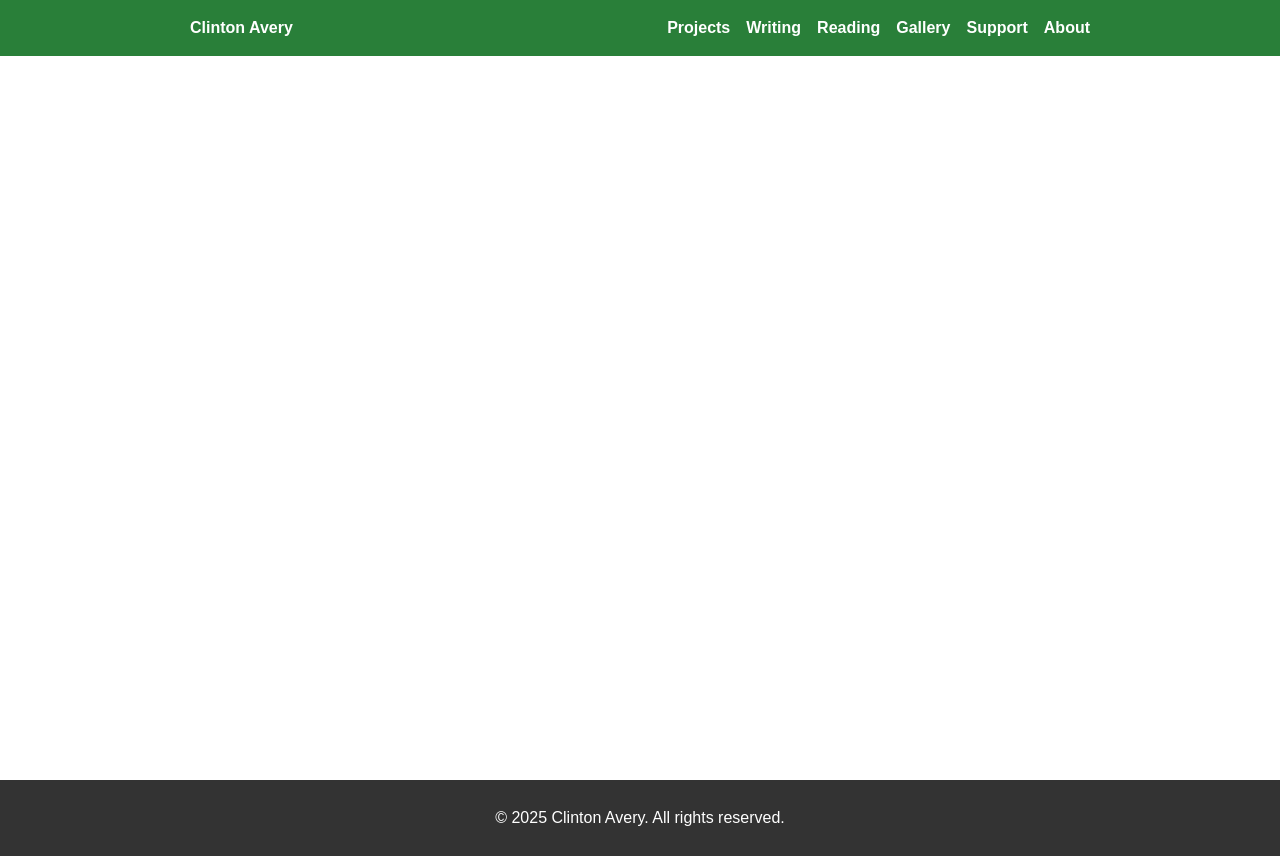
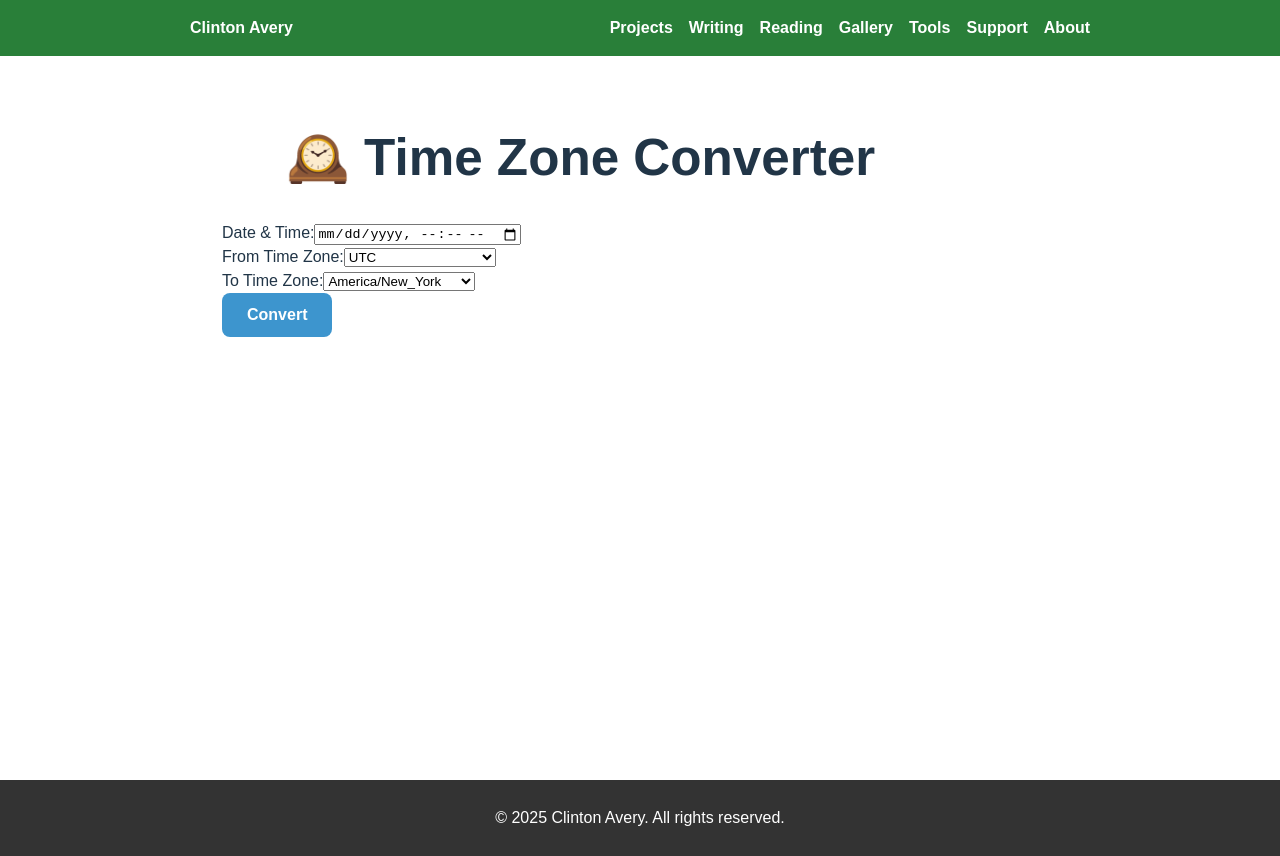
Before and after one commit to avEggHead/clintonjaverydotcom, a React (Vite) app in the folder clintonjavery/: page /tools/timezone in a window 1280 px wide. Built offline with nearby package versions, Linux system fonts and the light colour scheme.

Commit message:
adding time zone converter tool

```diff
--- a/clintonjavery/package.json
+++ b/clintonjavery/package.json
@@ -10,6 +10,7 @@
     "preview": "vite preview"
   },
   "dependencies": {
+    "luxon": "^3.6.0",
     "react": "^19.0.0",
     "react-dom": "^19.0.0",
     "react-icons": "^5.5.0",
--- a/clintonjavery/src/App.tsx
+++ b/clintonjavery/src/App.tsx
@@ -10,6 +10,8 @@ import Footer from "./components/Footer";
 import styles from "./styles/layout.module.css";
 import Writing from "./pages/Writing";
 import Support from "./pages/Support";
+import Tools from "./pages/Tools";
+import TimeZoneConverter from "./tools/TimeZoneConverter";
 
 function App() {
   return (
@@ -27,6 +29,8 @@ function App() {
             <Route path="/writing/:slug" element={<Post />} />
             <Route path="/reading" element={<Reading />} />
             <Route path="/gallery" element={<Gallery />} />
+            <Route path="/tools" element={<Tools />} />
+            <Route path="/tools/timezone" element={<TimeZoneConverter />} />  // placeholder
             <Route path="/support" element={<Support />} />
             <Route path="/about" element={<About />} />
           </Routes>
--- a/clintonjavery/src/components/Navbar.tsx
+++ b/clintonjavery/src/components/Navbar.tsx
@@ -20,6 +20,7 @@ export default function Navbar() {
           <a href="/writing" className={styles.navLink}>Writing</a>
           <a href="/reading" className={styles.navLink}>Reading</a>
           <a href="/gallery" className={styles.navLink}>Gallery</a>
+          <a href="/tools" className={styles.navLink}>Tools</a>
           <a href="/support" className={styles.navLink}>Support</a>
           <a href="/about" className={styles.navLink}>About</a>
         </div>
--- /dev/null
+++ b/clintonjavery/src/pages/Tools.tsx
@@ -0,0 +1,24 @@
+import styles from "../styles/layout.module.css";
+import { Link } from "react-router-dom";
+
+export default function Tools() {
+  return (
+    <div className={styles.pageContainer}>
+      <h1 className={styles.heading}>Tools</h1>
+      <p className={styles.pageSubtext}>
+        A growing collection of helpful dev utilities, all built with care and no backend.
+      </p>
+
+      <div className={styles.toolsGrid}>
+        <div className={styles.toolCard}>
+          <h3>🕰️ Time Zone Converter</h3>
+          <p>Convert time between zones in a single click.</p>
+          <Link to="/tools/timezone" className={styles.toolButton}>
+            Try it →
+          </Link>
+        </div>
+        {/* More tools coming soon */}
+      </div>
+    </div>
+  );
+}
--- a/clintonjavery/src/styles/layout.module.css
+++ b/clintonjavery/src/styles/layout.module.css
@@ -162,3 +162,37 @@
   font-size: 0.9rem;
   color: #ccc;
 }
+
+.toolsGrid {
+  display: grid;
+  grid-template-columns: repeat(auto-fit, minmax(250px, 1fr));
+  gap: 1.5rem;
+  margin-top: 2rem;
+}
+
+.toolCard {
+  padding: 1.5rem;
+  background: #79dfc9;
+  border-radius: 12px;
+  box-shadow: 0 2px 6px rgba(0,0,0,0.4);
+  transition: transform 0.2s ease-in-out;
+}
+
+.toolCard:hover {
+  transform: translateY(-4px);
+}
+
+.toolButton {
+  display: inline-block;
+  margin-top: 1rem;
+  background-color: #d88639;
+  color: white;
+  padding: 0.5rem 1rem;
+  border-radius: 6px;
+  text-decoration: none;
+  font-weight: bold;
+}
+
+.toolButton:hover {
+  background-color: #287bb5;
+}
--- /dev/null
+++ b/clintonjavery/src/styles/tools.module.css
@@ -0,0 +1,28 @@
+.formGroup {
+    margin-bottom: 1.5rem;
+    display: flex;
+    flex-direction: column;
+  }
+
+  .formGroup label {
+    margin-bottom: 0.5rem;
+    font-weight: bold;
+  }
+
+  input,
+  select {
+    padding: 0.5rem;
+    font-size: 1rem;
+    border-radius: 6px;
+    border: 1px solid #555;
+    background-color: #1e1e1e;
+    color: white;
+  }
+
+  .resultBox {
+    margin-top: 2rem;
+    padding: 1rem;
+    background-color: #2d2d2d;
+    border-radius: 8px;
+    font-size: 1.1rem;
+  }
--- /dev/null
+++ b/clintonjavery/src/tools/TimeZoneConverter.tsx
@@ -0,0 +1,79 @@
+import { useState } from "react";
+import { DateTime } from "luxon";
+import styles from "../styles/layout.module.css"; // or tools.module.css if you separate
+
+const timeZones = [
+  "UTC",
+  "America/New_York",
+  "America/Chicago",
+  "America/Denver",
+  "America/Los_Angeles",
+  "Europe/London",
+  "Europe/Paris",
+  "Asia/Tokyo",
+  "Australia/Sydney"
+];
+
+export default function TimeZoneConverter() {
+  const [inputDateTime, setInputDateTime] = useState("");
+  const [fromZone, setFromZone] = useState("UTC");
+  const [toZone, setToZone] = useState("America/New_York");
+  const [convertedTime, setConvertedTime] = useState("");
+
+  const handleConvert = () => {
+    if (!inputDateTime) return;
+    const converted = DateTime.fromISO(inputDateTime, { zone: fromZone })
+      .setZone(toZone)
+      .toFormat("yyyy LLL dd, hh:mm a ZZZZ");
+    setConvertedTime(converted);
+  };
+
+  return (
+    <div className={styles.pageContainer}>
+      <h1 className={styles.heading}>🕰️ Time Zone Converter</h1>
+      <div className={styles.formGroup}>
+        <label>Date & Time:</label>
+        <input
+          type="datetime-local"
+          value={inputDateTime}
+          onChange={(e) => setInputDateTime(e.target.value)}
+        />
+      </div>
+
+      <div className={styles.formGroup}>
+        <label>From Time Zone:</label>
+        <select value={fromZone} onChange={(e) => setFromZone(e.target.value)}>
+          {timeZones.map((tz) => (
+            <option key={tz} value={tz}>
+              {tz}
+            </option>
+          ))}
+        </select>
+      </div>
+
+      <div className={styles.formGroup}>
+        <label>To Time Zone:</label>
+        <select value={toZone} onChange={(e) => setToZone(e.target.value)}>
+          {timeZones.map((tz) => (
+            <option key={tz} value={tz}>
+              {tz}
+            </option>
+          ))}
+        </select>
+      </div>
+
+      <button className={styles.venmoButton} onClick={handleConvert}>
+        Convert
+      </button>
+
+      {convertedTime && (
+        <div className={styles.resultBox}>
+          <p>
+            If it's {inputDateTime} in  <strong>{fromZone}, </strong>
+            it is {convertedTime} in <strong>{toZone}</strong>
+          </p>
+        </div>
+      )}
+    </div>
+  );
+}
--- /dev/null
+++ b/clintonjavery/src/types/luxon.d.ts
@@ -0,0 +1 @@
+declare module "luxon";
```
Also changed, not shown: 1 other file (tests, documents, lock files or other folders).
